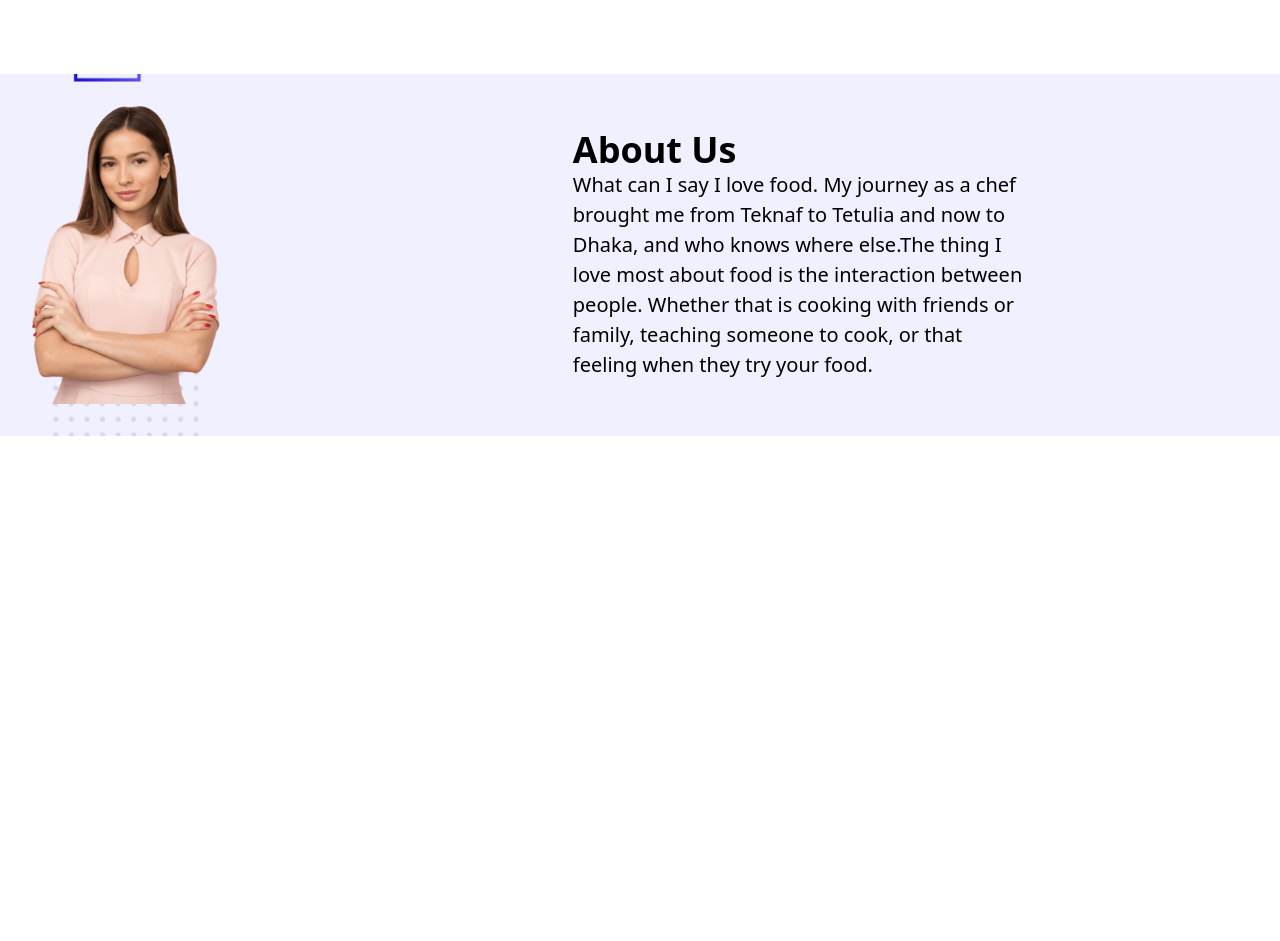
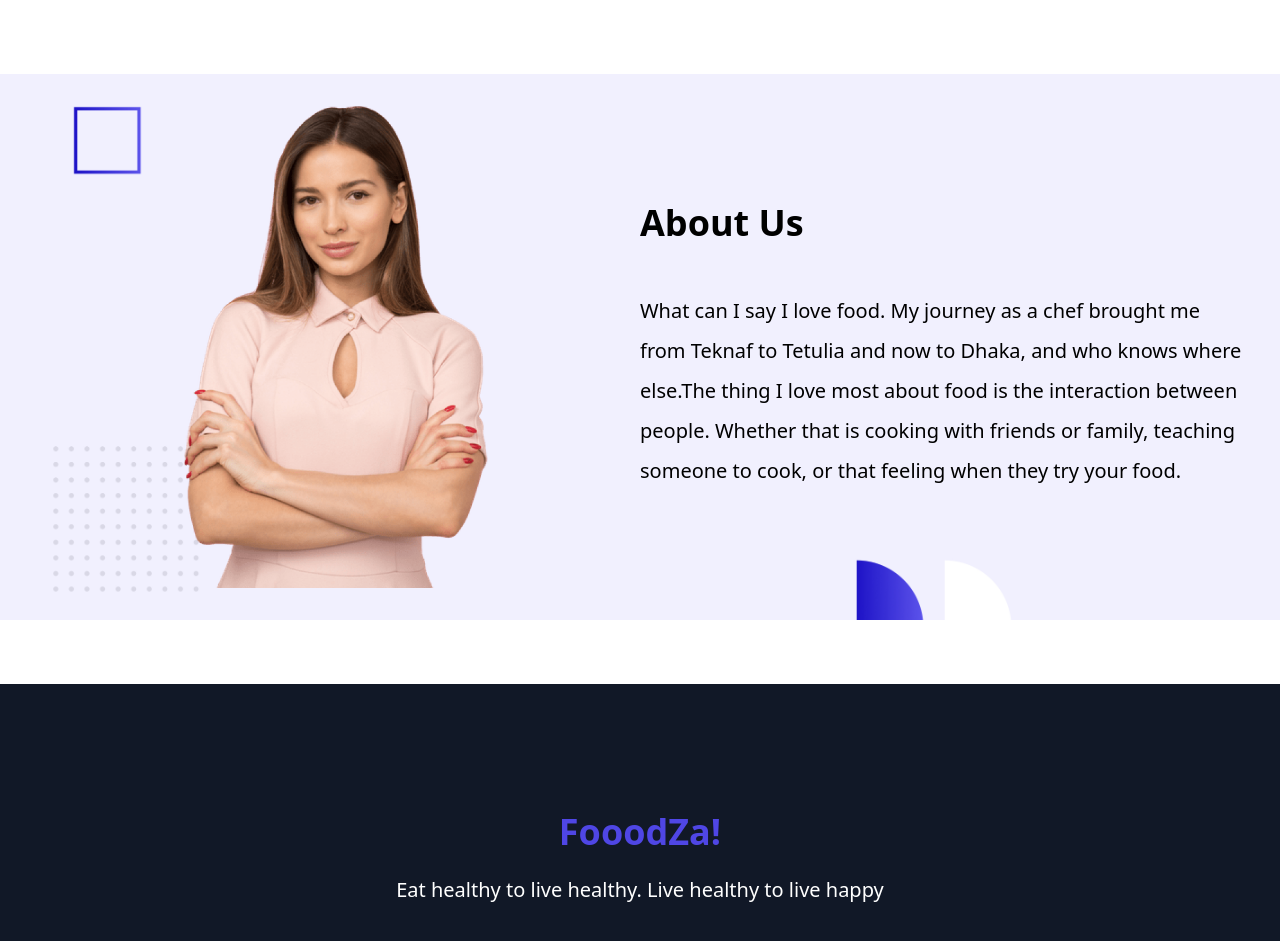
Before and after one commit to moeen-mahmud/random-meal-generator-v2, a React (Create React App) app: page / in a window 1280 px wide. Shown: the part 563-1504 px from the top of the page. Before the commit the page ends 1063 px from the top, so only its background shows below. Built offline with nearby package versions, Linux system fonts and the light colour scheme.

Commit message:
added homepage style

```diff
--- a/src/components/Home/Home.js
+++ b/src/components/Home/Home.js
@@ -27,16 +27,16 @@ const Home = () => {
         </div>
       </div>
       <div className="bg-hero-pattern bg-no-repeat bg-center bg-cover p-8 my-16 flex items-center justify-around">
-        <div className="w-1/2">
+        <div className="w-2/4">
           <img
-            className="block mx-auto"
+            className="block w-1/2 mx-auto"
             src="./shapes/person-img.png"
             alt="person"
           />
         </div>
-        <div className="ml-32 block ">
-          <h1 className="text-4xl font-bold block mx-auto w-1/2">About Us</h1>
-          <p className="text-xl leading-normal w-1/2 block mx-auto">
+        <div className=" block w-2/4">
+          <h1 className="text-4xl font-bold block mx-auto mb-12">About Us</h1>
+          <p className="text-xl leading-loose block mx-auto">
             What can I say I love food. My journey as a chef brought me from
             Teknaf to Tetulia and now to Dhaka, and who knows where else.The
             thing I love most about food is the interaction between people.
@@ -45,6 +45,12 @@ const Home = () => {
           </p>
         </div>
       </div>
+      <div className="bg-gray-900 text-white text-center p-32">
+        <h1 className="text-indigo-600 font-bold text-4xl">FooodZa!</h1>
+        <p className="text-xl mt-6">
+          Eat healthy to live healthy. Live healthy to live happy
+        </p>
+      </div>
     </>
   );
 };
--- a/src/components/Restaurant/Restaurant.js
+++ b/src/components/Restaurant/Restaurant.js
@@ -1,9 +1,23 @@
-import React from "react";
+import React, { useEffect, useState } from "react";
 
 const Restaurant = () => {
+  const [foods, setFoods] = useState("");
+
+  const handleSearch = () => {};
+
   return (
     <div>
-      <h1>Restaurant Page</h1>
+      <div className="block text-center">
+        <input
+          className="border-2 border-indigo-600 w-1/2 py-2 px-2 my-8 rounded"
+          placeholder="Search foods!"
+          type="text"
+          name="search"
+        />
+      </div>
+      <div>
+        <h1>All foods go here</h1>
+      </div>
     </div>
   );
 };
```
Also changed, not shown: src/components/Food/Food.js (added).
